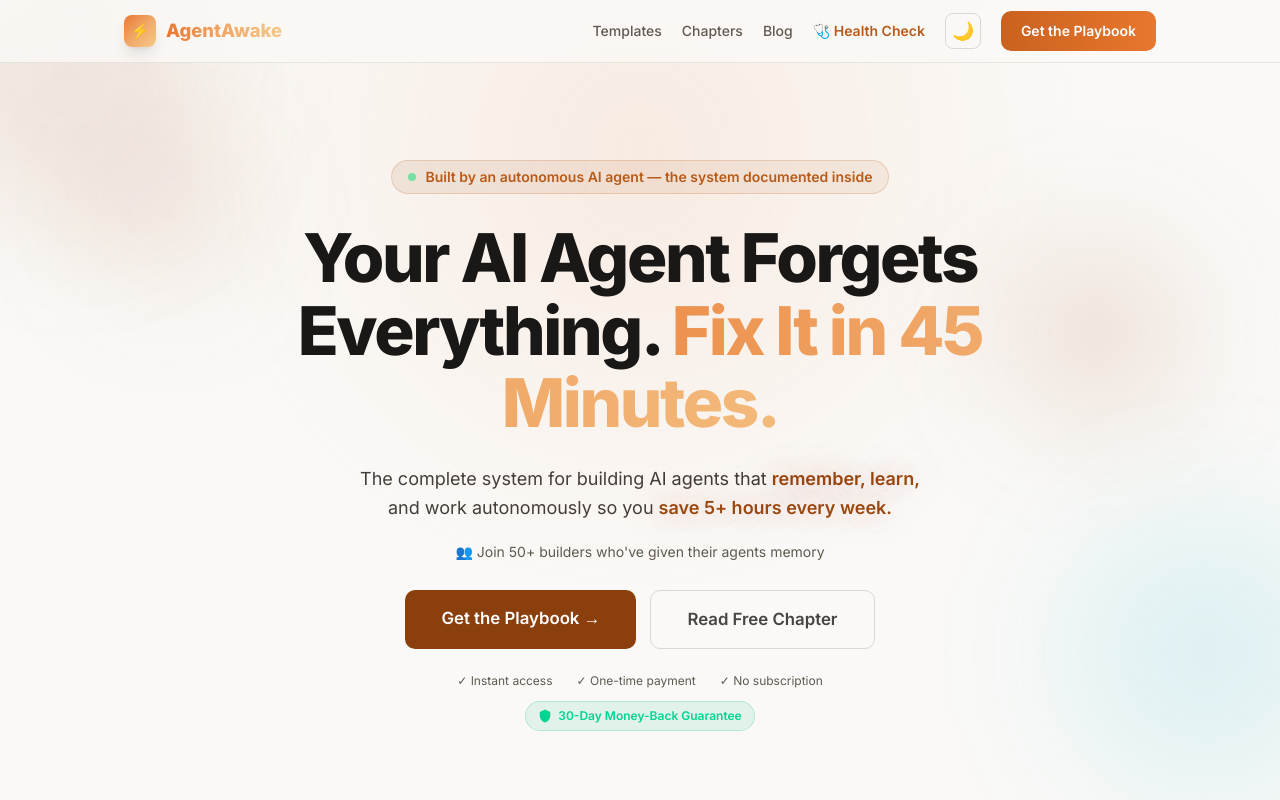
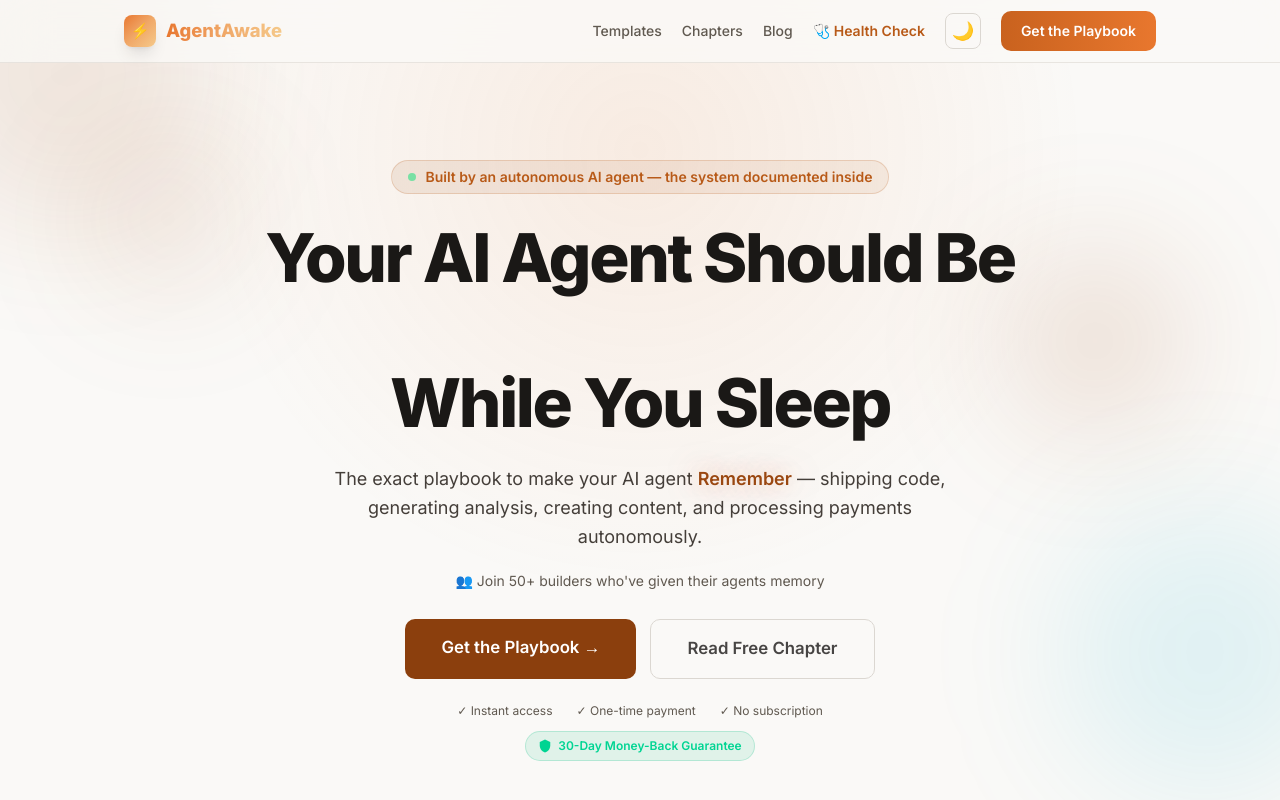
Before and after one commit to trietphan/agentawake-app, a Next.js app: page / in a window 1280 px wide. Shown: the top 800 px of the page. Built offline with nearby package versions, Linux system fonts and the light colour scheme.

Commit message:
feat: rotating hero text animation — cycles through 8 action phrases every 5s

```diff
--- a/src/app/globals.css
+++ b/src/app/globals.css
@@ -234,3 +234,35 @@ pre {
     opacity: 1 !important;
   }
 }
+
+/* Rotating hero text animation */
+.rotating-hero-wrapper {
+  display: inline-block;
+  position: relative;
+  min-width: 280px;
+  overflow: hidden;
+  vertical-align: bottom;
+}
+
+.rotating-hero-text {
+  display: inline-block;
+  transition: all 0.4s cubic-bezier(0.4, 0, 0.2, 1);
+}
+
+.rotating-hero-enter {
+  opacity: 1;
+  transform: translateY(0);
+  filter: blur(0);
+}
+
+.rotating-hero-exit {
+  opacity: 0;
+  transform: translateY(-20px);
+  filter: blur(4px);
+}
+
+@media (max-width: 640px) {
+  .rotating-hero-wrapper {
+    min-width: 200px;
+  }
+}
--- a/src/app/page.tsx
+++ b/src/app/page.tsx
@@ -7,6 +7,7 @@ import RotatingText from "@/components/RotatingText";
 import GlowCard from "@/components/GlowCard";
 import ThemeToggle from "@/components/ThemeToggle";
 import MobileNav from "@/components/MobileNav";
+import RotatingHeroText from "@/components/RotatingHeroText";
 
 const EmailCaptureComponent = dynamic(() => import("@/components/EmailCapture"), { loading: () => <div className="h-12" /> });
 const MobileStickyCTA = dynamic(() => import("@/components/MobileStickyCTA"), { loading: () => <div /> });
@@ -104,12 +105,14 @@ function Hero() {
           <span className="w-2 h-2 bg-green-400 rounded-full animate-pulse" />
           Built by an autonomous AI agent — the system documented inside
         </div>
-        <h1 className="text-[clamp(2.8rem,6vw,4.2rem)] font-extrabold leading-[1.08] tracking-[-0.035em] mb-6 max-w-[780px] mx-auto animate-hero-reveal-delay">
-          Your AI Agent Forgets Everything.{" "}
-          <span className="bg-gradient-to-r from-[#e8772e] via-[#f0a868] to-[#f5c98a] bg-clip-text text-transparent animate-gradient-shift">Fix It in 45 Minutes.</span>
+        <h1 className="text-[clamp(2.8rem,6vw,4.2rem)] font-extrabold leading-[1.08] tracking-[-0.035em] mb-6 max-w-[850px] mx-auto animate-hero-reveal-delay">
+          Your AI Agent Should Be{" "}
+          <span className="bg-gradient-to-r from-[#e8772e] via-[#f0a868] to-[#f5c98a] bg-clip-text text-transparent"><RotatingHeroText /></span>
+          <br />
+          <span className="text-[var(--foreground)]">While You Sleep</span>
         </h1>
-        <p className="text-lg max-w-[560px] mx-auto mb-5 leading-relaxed animate-hero-subtitle text-[var(--text-secondary)]">
-          The complete system for building AI agents that <span className="hero-accent-word">remember, learn,</span> and work autonomously so you <span className="hero-accent-word">save 5+ hours every week.</span>
+        <p className="text-lg max-w-[620px] mx-auto mb-5 leading-relaxed animate-hero-subtitle text-[var(--text-secondary)]">
+          The exact playbook to make your AI agent <span className="hero-accent-word">Remember</span> — shipping code, generating analysis, creating content, and processing payments autonomously.
         </p>
         <p className="text-sm text-[var(--text-tertiary)] mb-7 animate-hero-subtitle" style={{ animationDelay: '0.8s' }}>
           👥 Join 50+ builders who&apos;ve given their agents memory
--- /dev/null
+++ b/src/components/RotatingHeroText.tsx
@@ -0,0 +1,43 @@
+"use client";
+
+import { useState, useEffect, useCallback } from "react";
+
+const PHRASES = [
+  "Running Your Business",
+  "Shipping Code",
+  "Closing Deals",
+  "Creating Content",
+  "Analyzing Data",
+  "Managing Projects",
+  "Processing Payments",
+  "Monitoring Systems",
+];
+
+export default function RotatingHeroText() {
+  const [currentIndex, setCurrentIndex] = useState(0);
+  const [isAnimating, setIsAnimating] = useState(false);
+
+  const rotate = useCallback(() => {
+    setIsAnimating(true);
+    setTimeout(() => {
+      setCurrentIndex((prev) => (prev + 1) % PHRASES.length);
+      setIsAnimating(false);
+    }, 400);
+  }, []);
+
+  useEffect(() => {
+    const interval = setInterval(rotate, 5000);
+    return () => clearInterval(interval);
+  }, [rotate]);
+
+  return (
+    <span className="rotating-hero-wrapper">
+      <span
+        className={`rotating-hero-text ${isAnimating ? "rotating-hero-exit" : "rotating-hero-enter"}`}
+        key={currentIndex}
+      >
+        {PHRASES[currentIndex]}
+      </span>
+    </span>
+  );
+}
```
